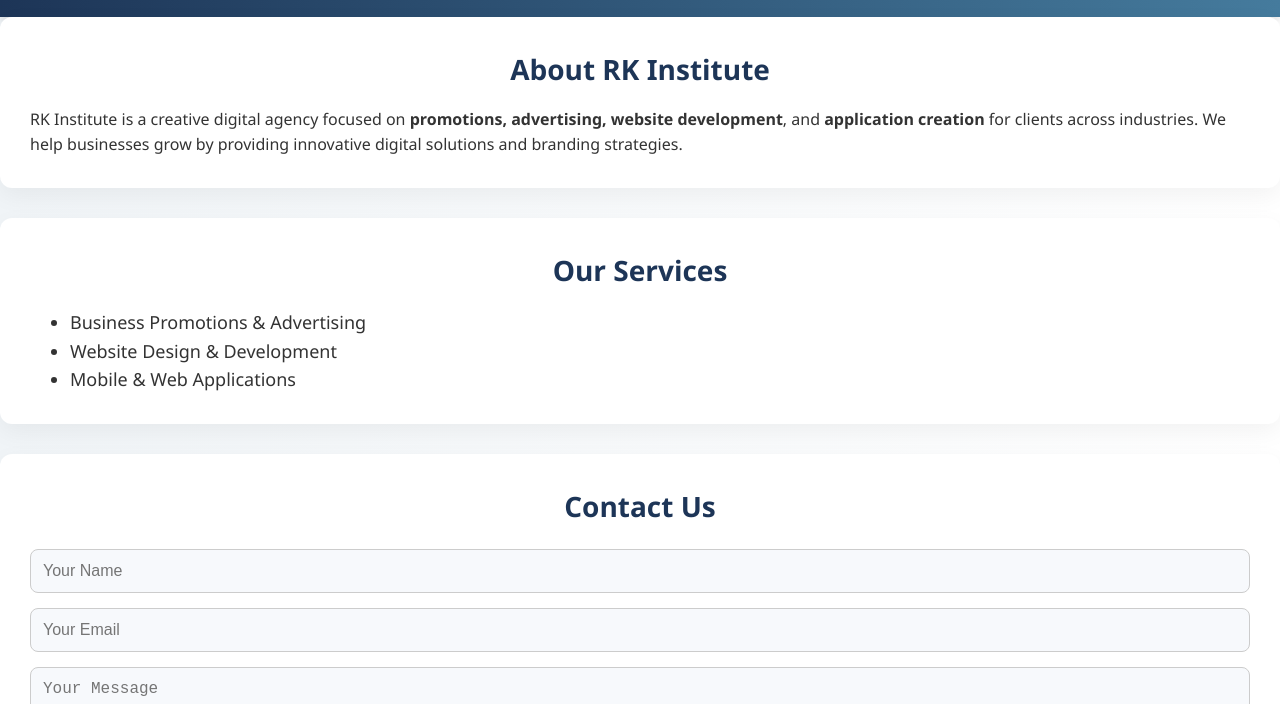
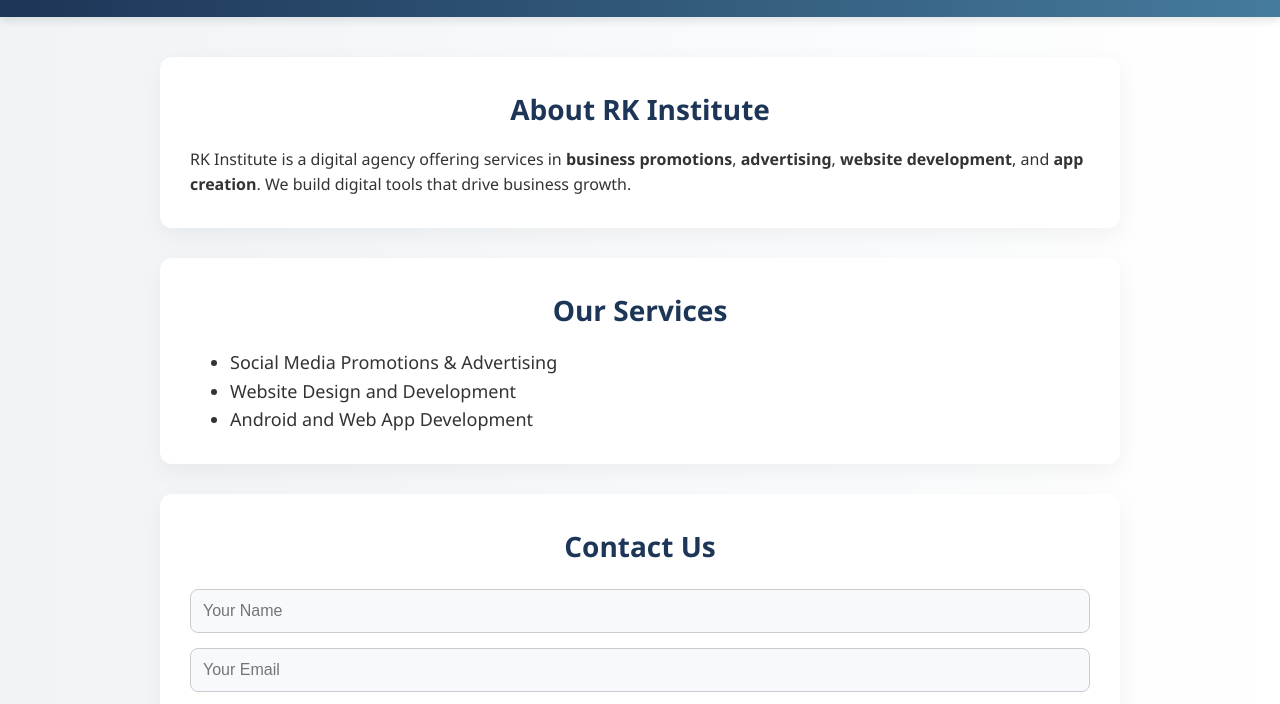
Before and after one commit to KRADHIR/RK_institute, a plain HTML site: page index.html in a window 1280 px wide. Shown: the part 73-777 px from the top of the page. Drawn offline with Linux system fonts and the light colour scheme.

Commit message:
Update index.html

```diff
--- a/index.html
+++ b/index.html
@@ -21,22 +21,18 @@
     </nav>
   </header>
 
+  <main>
     <section id="about">
       <h2>About RK Institute</h2>
-    <p>
-      RK Institute is a creative digital agency focused on
-      <strong>promotions, advertising, website development</strong>, and
-      <strong>application creation</strong> for clients across industries.
-      We help businesses grow by providing innovative digital solutions and branding strategies.
-    </p>
+      <p>RK Institute is a digital agency offering services in <strong>business promotions</strong>, <strong>advertising</strong>, <strong>website development</strong>, and <strong>app creation</strong>. We build digital tools that drive business growth.</p>
     </section>
 
     <section id="services">
       <h2>Our Services</h2>
       <ul>
-      <li>Business Promotions & Advertising</li>
-      <li>Website Design & Development</li>
-      <li>Mobile & Web Applications</li>
+        <li>Social Media Promotions & Advertising</li>
+        <li>Website Design and Development</li>
+        <li>Android and Web App Development</li>
       </ul>
     </section>
 
@@ -46,7 +42,7 @@
         <input type="text" placeholder="Your Name" required />
         <input type="email" placeholder="Your Email" required />
         <textarea placeholder="Your Message" required></textarea>
-      <button type="submit">Send</button>
+        <button type="submit">Send Message</button>
       </form>
 
       <div class="contact-details">
@@ -62,6 +58,7 @@
         </p>
       </div>
     </section>
+  </main>
 
   <footer>
     <p>&copy; 2025 RK Institute. All rights reserved.</p>
```
Lines whose indentation alone changed are shown as unchanged.
